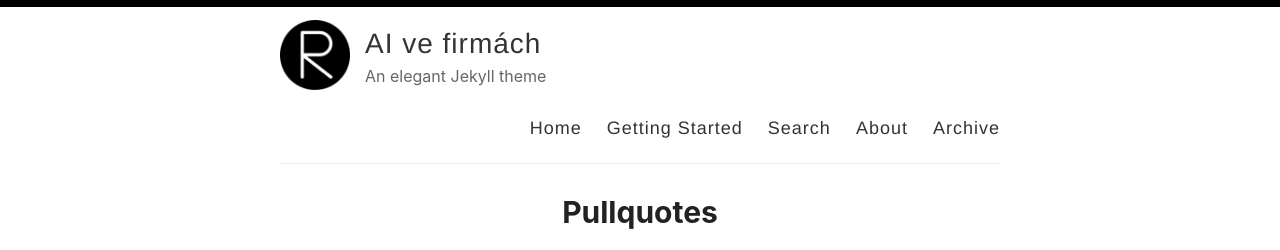
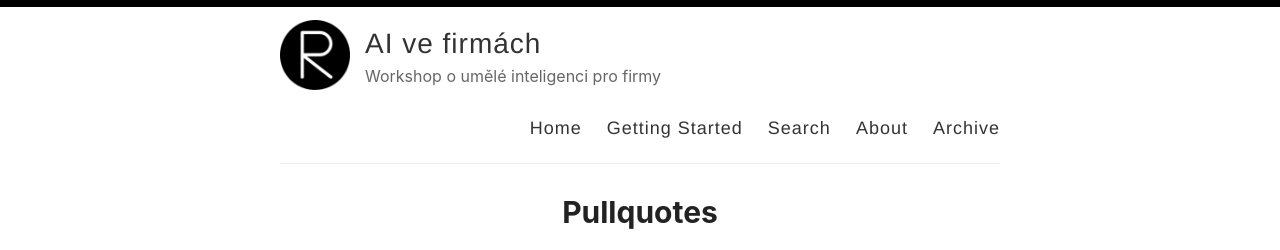
Before and after one commit to tangero/aivefirmach, a Jekyll site: the page built from index.html, in a window 1280 px wide and 900 px high. Shown: the top 250 px of the window. Built offline with Jekyll 4.4.1, drawn with Linux system fonts in a browser that asks for light colours; the list of posts is cut into pages by our own code.

Commit message:
Update _config.yml

```diff
--- a/_config.yml
+++ b/_config.yml
@@ -9,7 +9,7 @@ name: AI ve firmách
 author: Patrick Zandl
 
 # Short bio or description (displayed in the header)
-description: An elegant Jekyll theme
+description: Workshop o umělé inteligenci pro firmy
 
 # URL of your avatar or profile pic (you could use your GitHub profile pic)
 avatar: /images/reverie.png
```
